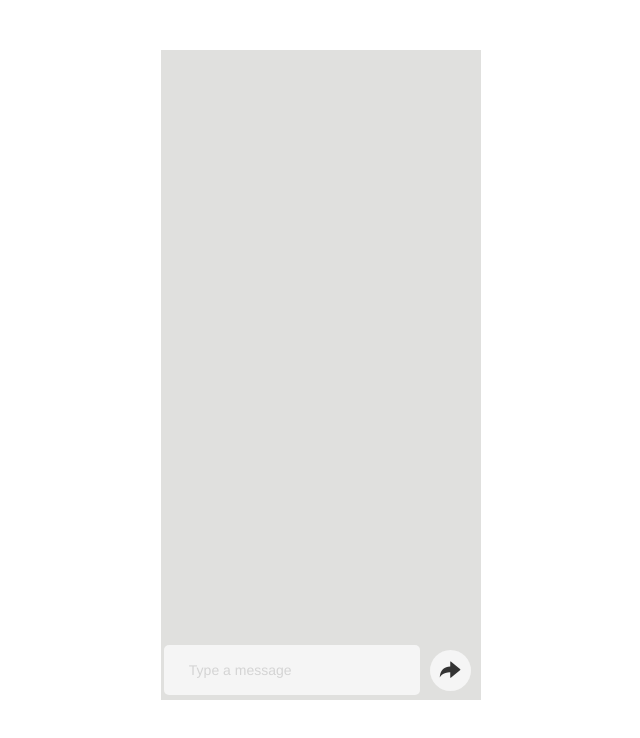
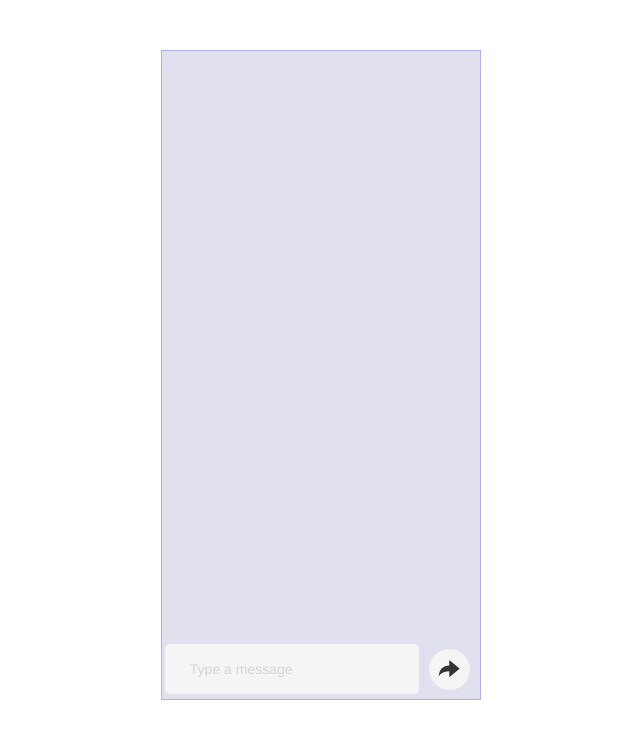
Before and after one commit to poldi2015/chat-app, a plain HTML site: page chat-app/frontend/index.html in a window 1280 px wide. Shown: the whole page, without its empty margins (266-906 px from the left). Drawn offline with nearby package versions, Linux system fonts and the light colour scheme.

Commit message:
Tuned frontend

```diff
--- a/chat-app/frontend/app.css
+++ b/chat-app/frontend/app.css
@@ -34,11 +34,14 @@
     float:left;background:white;
 }
 .frame{
-    background:#e0e0de;
+    background:#e0e0ef;
     height:650px;
     overflow:hidden;
     padding: 0;
     margin-top:50px;
+    border-width:1px;
+    border-color: #b0b0f0;
+    border-style: solid;
 }
 .frame > div:last-of-type{
     position:absolute;bottom:0;width:100%;display:flex;
--- a/chat-app/frontend/index.html
+++ b/chat-app/frontend/index.html
@@ -1,12 +1,12 @@
-<link href="http://netdna.bootstrapcdn.com/bootstrap/3.0.0/css/bootstrap.min.css" rel="stylesheet" id="bootstrap-css">
-<script src="http://code.jquery.com/jquery-1.11.1.min.js"></script>
-<script src="http://netdna.bootstrapcdn.com/bootstrap/3.0.0/js/bootstrap.min.js"></script>
-<link href="./app.css" rel="stylesheet"></link>
-<script src="./app.js"></script>
-<!------ Include the above in your HEAD tag ---------->
-
 <!DOCTYPE html>
 <html>
+<head>
+    <link href="http://netdna.bootstrapcdn.com/bootstrap/3.0.0/css/bootstrap.min.css" rel="stylesheet" id="bootstrap-css">
+    <script src="http://code.jquery.com/jquery-1.11.1.min.js"></script>
+    <script src="http://netdna.bootstrapcdn.com/bootstrap/3.0.0/js/bootstrap.min.js"></script>
+    <link href="./app.css" rel="stylesheet"></link>
+    <script src="./app.js"></script>
+</head>
 <body>
 <div class="col-sm-3 col-sm-offset-4 frame">
     <ul></ul>
```
